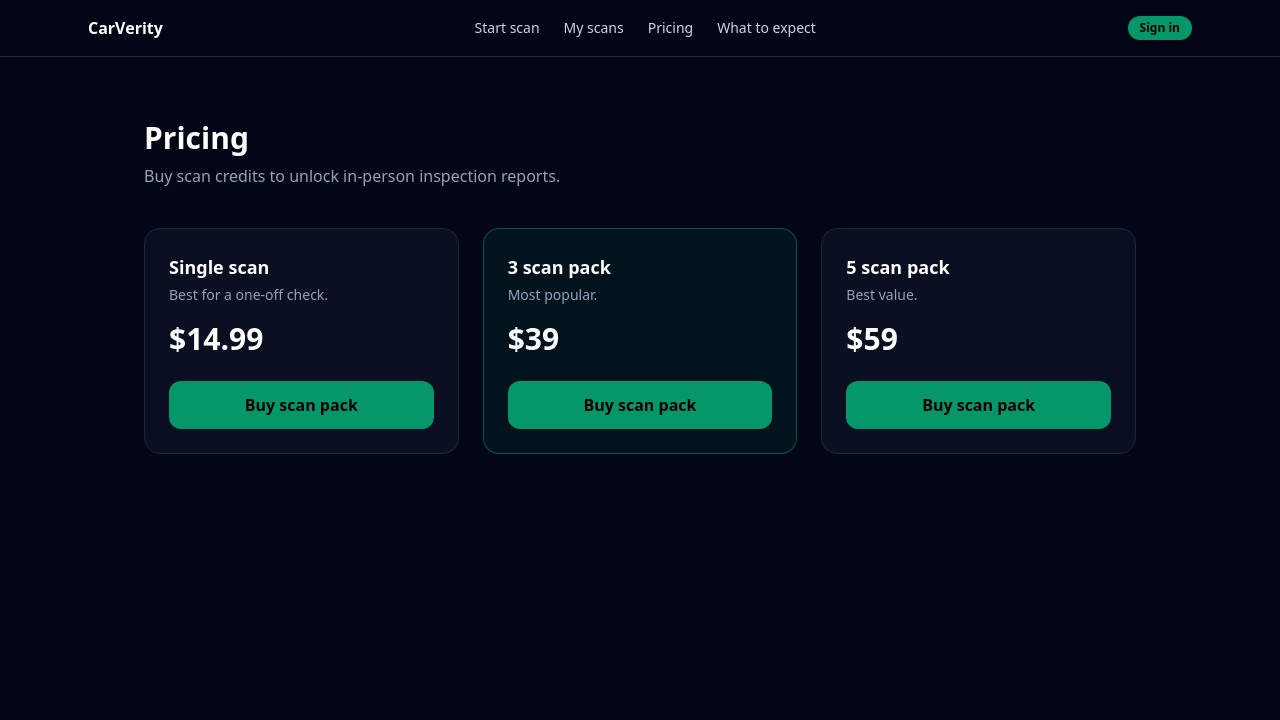
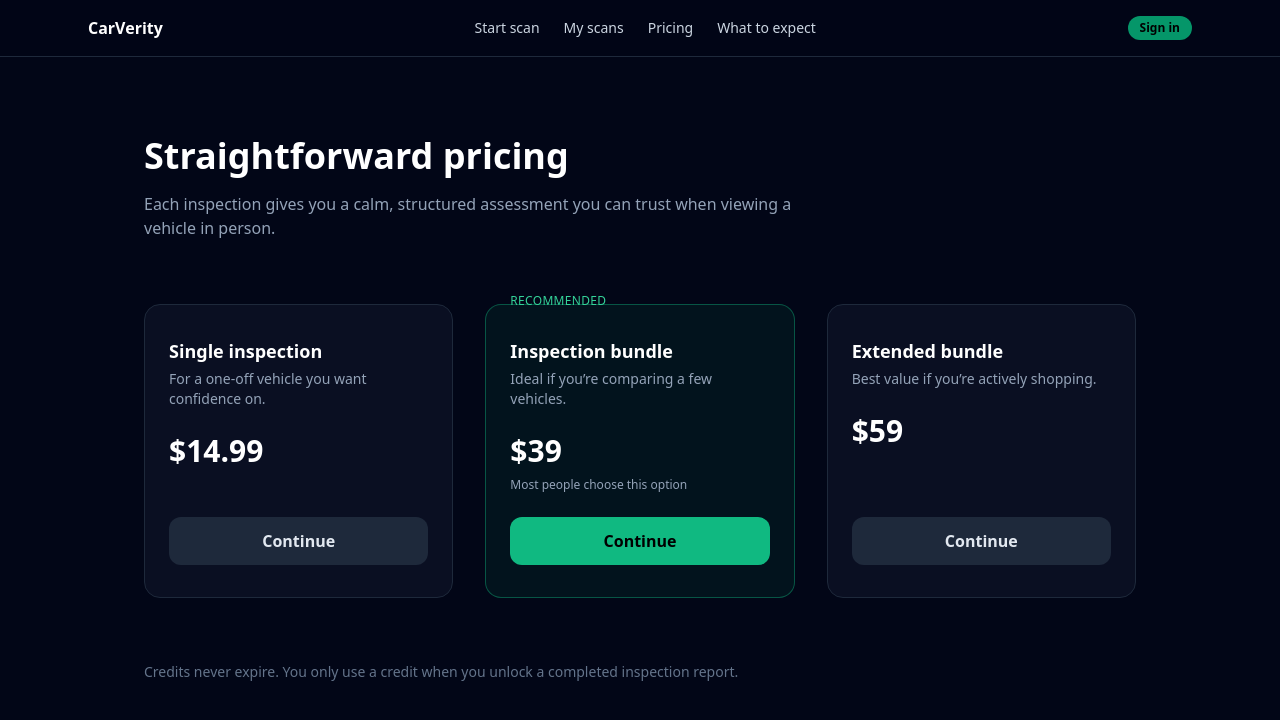
Before and after one commit to jeremy-swallow/carverity-clean, a React (Vite) app: page /pricing in a window 1280 px wide. Shown: the top 720 px of the page. Built offline with nearby package versions, Linux system fonts and the light colour scheme; no server answers.

Commit message:
Redesign pricing page to premium, outcome-focused presentation

```diff
--- a/src/pages/Pricing.tsx
+++ b/src/pages/Pricing.tsx
@@ -7,31 +7,33 @@ type PackKey = "single" | "three" | "five";
 
 type PackOption = {
   key: PackKey;
-  label: string;
+  title: string;
   price: string;
-  description: string;
-  highlight?: boolean;
+  context: string;
+  note?: string;
+  recommended?: boolean;
 };
 
 const PACKS: PackOption[] = [
   {
     key: "single",
-    label: "Single scan",
+    title: "Single inspection",
     price: "$14.99",
-    description: "Best for a one-off check.",
+    context: "For a one-off vehicle you want confidence on.",
   },
   {
     key: "three",
-    label: "3 scan pack",
+    title: "Inspection bundle",
     price: "$39",
-    description: "Most popular.",
-    highlight: true,
+    context: "Ideal if you’re comparing a few vehicles.",
+    note: "Most people choose this option",
+    recommended: true,
   },
   {
     key: "five",
-    label: "5 scan pack",
+    title: "Extended bundle",
     price: "$59",
-    description: "Best value.",
+    context: "Best value if you’re actively shopping.",
   },
 ];
 
@@ -42,14 +44,13 @@ export default function Pricing() {
     try {
       setLoadingPack(pack);
 
-      // Always fetch LIVE session
       const {
         data: { session },
         error: sessionError,
       } = await supabase.auth.getSession();
 
       if (sessionError || !session?.access_token) {
-        alert("You must be logged in to purchase scan credits.");
+        alert("Please sign in to continue.");
         return;
       }
 
@@ -66,7 +67,7 @@ export default function Pricing() {
 
       if (!res.ok || !data?.url) {
         console.error("Checkout failed:", data);
-        alert("Something went wrong while starting checkout. Please try again.");
+        alert("Unable to start checkout. Please try again.");
         return;
       }
 
@@ -80,44 +81,76 @@ export default function Pricing() {
   }
 
   return (
-    <div className="max-w-5xl mx-auto px-4 py-16">
-      <h1 className="text-3xl font-semibold text-white mb-2">Pricing</h1>
-      <p className="text-slate-400 mb-10">
-        Buy scan credits to unlock in-person inspection reports.
-      </p>
+    <div className="max-w-5xl mx-auto px-4 py-20">
+      {/* Header */}
+      <header className="max-w-2xl mb-16">
+        <h1 className="text-3xl md:text-4xl font-semibold text-white mb-4">
+          Straightforward pricing
+        </h1>
+        <p className="text-slate-400 text-base">
+          Each inspection gives you a calm, structured assessment you can trust
+          when viewing a vehicle in person.
+        </p>
+      </header>
 
-      <div className="grid gap-6 md:grid-cols-3">
+      {/* Pricing */}
+      <div className="grid gap-8 md:grid-cols-3">
         {PACKS.map((pack) => (
           <div
             key={pack.key}
             className={[
-              "rounded-2xl border p-6 flex flex-col",
-              pack.highlight
+              "relative rounded-2xl border px-6 py-8 flex flex-col",
+              pack.recommended
                 ? "border-emerald-500/40 bg-emerald-900/20"
                 : "border-slate-800 bg-slate-900/60",
             ].join(" ")}
           >
+            {pack.recommended && (
+              <div className="absolute -top-3 left-6 text-xs tracking-wide uppercase text-emerald-400">
+                Recommended
+              </div>
+            )}
+
             <h2 className="text-lg font-semibold text-white mb-1">
-              {pack.label}
+              {pack.title}
             </h2>
-            <p className="text-slate-400 text-sm mb-4">{pack.description}</p>
 
-            <div className="text-3xl font-bold text-white mb-6">
+            <p className="text-sm text-slate-400 mb-6">{pack.context}</p>
+
+            <div className="text-3xl font-semibold text-white mb-2">
               {pack.price}
             </div>
+
+            {pack.note && (
+              <p className="text-xs text-slate-400 mb-6">{pack.note}</p>
+            )}
 
             <button
               onClick={() => startCheckout(pack.key)}
               disabled={loadingPack === pack.key}
-              className="mt-auto rounded-xl bg-emerald-600 hover:bg-emerald-500 disabled:opacity-60 disabled:cursor-not-allowed text-black font-semibold px-4 py-3 transition"
+              className={[
+                "mt-auto rounded-xl px-4 py-3 font-semibold transition",
+                pack.recommended
+                  ? "bg-emerald-500 hover:bg-emerald-400 text-black"
+                  : "bg-slate-800 hover:bg-slate-700 text-slate-200",
+                loadingPack === pack.key
+                  ? "opacity-60 cursor-not-allowed"
+                  : "",
+              ].join(" ")}
             >
               {loadingPack === pack.key
-                ? "Starting checkout..."
-                : "Buy scan pack"}
+                ? "Preparing checkout…"
+                : "Continue"}
             </button>
           </div>
         ))}
       </div>
+
+      {/* Footer reassurance */}
+      <p className="mt-16 text-sm text-slate-500 max-w-2xl">
+        Credits never expire. You only use a credit when you unlock a completed
+        inspection report.
+      </p>
     </div>
   );
 }
```
